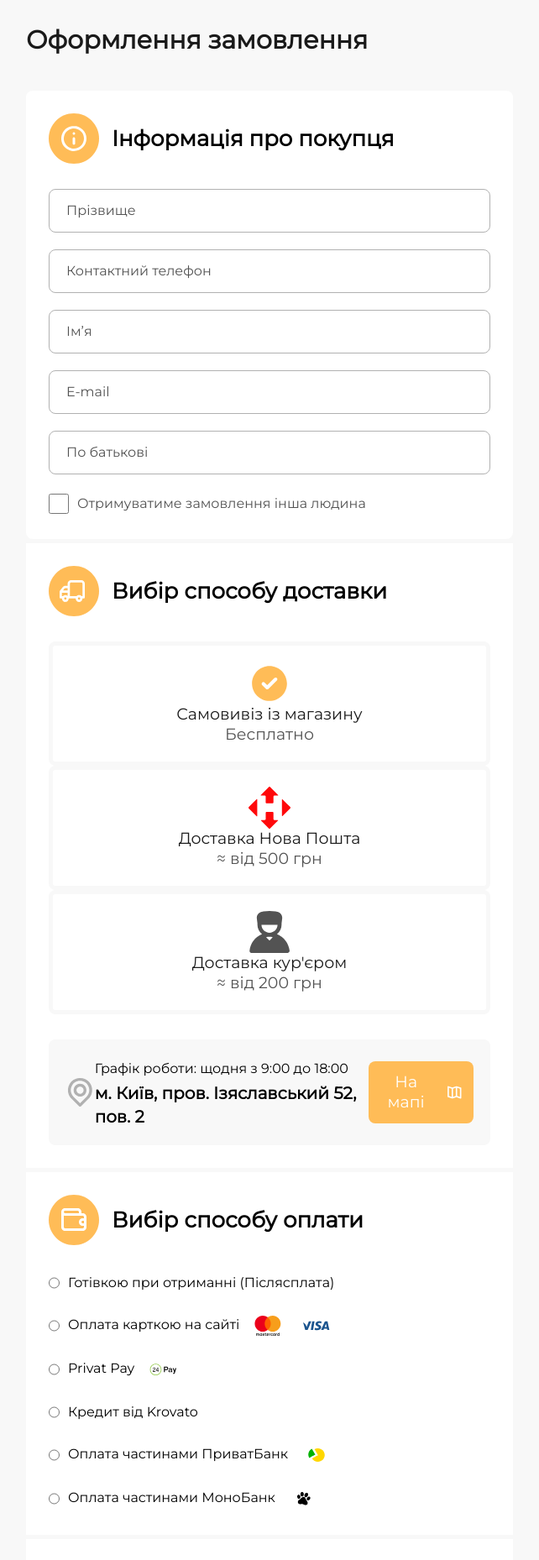
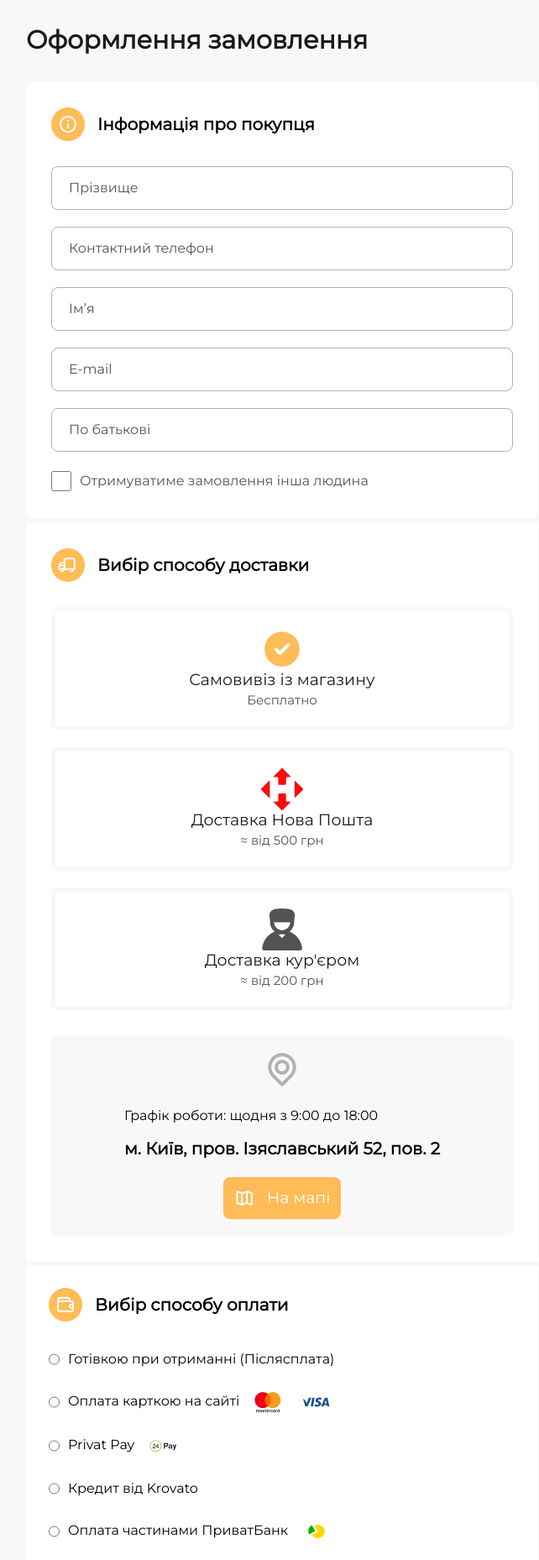
Before and after one commit to KarinaPelykh/krovato, a React (Vite) app: page /purchase in a window 1280 px wide. Shown: the part 260-2118 px from the top of the page at 84% size, without its empty margins (304-946 px from the left). Built offline with nearby package versions, Linux system fonts and the light colour scheme.

Commit message:
added:changes style

```diff
--- a/src/block-pages/about-as/InviteSection.tsx
+++ b/src/block-pages/about-as/InviteSection.tsx
@@ -1,5 +1,5 @@
 import { useTranslation } from 'react-i18next'
-import { Button } from '../../components'
+import {  Link } from '../../components'
 import { Headings } from '../../components/ui/Headings'
 
 export const InviteSection = () => {
@@ -15,12 +15,13 @@ export const InviteSection = () => {
           <p className='font-semibold mb-5 text-lg'>{t('subtitle')}</p>
           <p className='font-semibold mb-10 text-ms'>{t('description')}</p>
 
-          <Button
-            buttonClassName='py-[13px] px-5 mx-auto desktop:m-0'
+          <Link
+          to="/contact"
+           linkClassName='bg-yellow !text-white py-[13px] px-5 w-fit rounded-lg '
             iconName='arrow-1'
-            iconClassName='ml-2.5 fill-white !size-6'>
+            iconClassName='ml-2.5 !fill-white !size-6'>
             {t('button')}
-          </Button>
+          </Link>
         </article>
         <img
           src='/img-about-2.png'
--- a/src/block-pages/reviews/reviews/ReviewForm.tsx
+++ b/src/block-pages/reviews/reviews/ReviewForm.tsx
@@ -77,7 +77,7 @@ export const ReviewForm = ({ hiddenLogo }: ReviewFormProp) => {
         <input
           type='text'
           name='name'
-          value={name}
+          value={name} required
           placeholder="Ваше ім'я прізвище"
           onChange={handleName}
           className='bg-transparent border outline-none border-gray-light rounded-lg py-2.5 px-5
@@ -89,12 +89,13 @@ export const ReviewForm = ({ hiddenLogo }: ReviewFormProp) => {
           value={email}
           placeholder='E-mail'
           onChange={handleEmail}
+          required
           className='bg-transparent border outline-none border-gray-light rounded-lg py-2.5 px-5
             w-full mb-5 placeholder:text-gray'
         />
         <textarea
           name='text'
-          value={text}
+          value={text} required
           onChange={handelText}
           placeholder='Відгук'
           className='bg-transparent border outline-none border-gray-light rounded-lg py-2.5 px-5
--- a/src/block-pages/reviews/reviews/ReviewList.tsx
+++ b/src/block-pages/reviews/reviews/ReviewList.tsx
@@ -2,15 +2,15 @@ import { Card } from '../../../components/ui/Card/Card'
 
 export const ReviewList = () => (
   <ul className='flex flex-col items-center mb-[30px]'>
-    {[...Array(10)].map((_, i) => (
+    {[...Array(10)].map((_,index) => (
       <li
-        key={i}
+        key={index}
         className='mb-[30px]'>
         <Card
-          textClassName=' h-auto desktop:w-full'
+          textClassName='h-auto desktop:w-full'
           name='Іван Стедниця'
           product='Крісло для геймерів AEROCOOL EARL Steel Blue'
-          description='Покупали сыну игровое кресло в подарок. Качество супер, очень удобное и отлично поддерживает спину. В общем подарком более чем доволен) Отдельное спасибо магазину Мебельок за помощь в выборе кресла!'
+          description='Купували синові ігрове крісло в подарунок. Якість супер, дуже зручне і чудово підтримує спину. В цілому, подарунком більш ніж задоволені. Окреме спасибі магазину "Мебельок" за допомогу у виборі крісла!'
         />
       </li>
     ))}
--- a/src/components/GroceryBasket/GroceryBasket.tsx
+++ b/src/components/GroceryBasket/GroceryBasket.tsx
@@ -3,13 +3,13 @@ import { Button, Icon } from '../ui'
 import { PurchaseList } from './PurchaseList'
 
 export const GroceryBasket = () => (
-  <div className='p-[30px] bg-white rounded-lg h-fit'>
-    <div>
+  <div className='desktop:p-[30px] desktop:bg-white desktop:rounded-lg h-fit'>
+
       <p className='text-lg mb-10'>
         Ваш кошик <span className='text-yellow'>4</span>
       </p>
       <PurchaseList />
-    </div>
+
     <div
       className='flex justify-between py-[30px] border border-x-0 border-t-0 border-b-gray
         items-center bg-white'>
--- a/src/components/GroceryBasket/PurchaseList.tsx
+++ b/src/components/GroceryBasket/PurchaseList.tsx
@@ -8,9 +8,9 @@ export const PurchaseList = () => (
         border-t-0 border-b-gray-light'>
       <div>
         <img
-          className='w-[120px] h-[100px ] mb-[15px]'
+          className='w-[120px] h-[100px] mb-[15px]'
           src='/sofa.png'
-          alt=' sofa product in  basket'
+          alt='sofa product in  basket'
           width={120}
           height={100}
         />
@@ -31,7 +31,7 @@ export const PurchaseList = () => (
         </div>
       </div>
       <div className='flex flex-col'>
-        <p className='text-gray mb-1'>Розмір: 61 x 184 x 2130 мм</p>
+        <p className=' text-xs desktop:text-gray mb-1'>Розмір: 61 x 184 x 2130 мм</p>
         <Headings
           as='h3'
           className='!text-ms mb-1 !font-semibold'>
--- a/src/components/PurchaseOrder/CustomerForm.tsx
+++ b/src/components/PurchaseOrder/CustomerForm.tsx
@@ -1,11 +1,11 @@
 import { Icon } from '../ui'
 
 export const CustomerForm = () => (
-  <form>
-    <p className='mb-[30px] flex gap-[15px] text-lg items-center'>
+  <form className='bg-white p-[30px]  desktop:p-[27px] mb-[5px] rounded-lg'>
+    <p className='mb-[30px] flex gap-[15px] text-xl desktop:text-lg items-center'>
       <Icon
         name='info'
-        className='size-[60px]'
+        className='!size-10 desktop:!size-[60px]'
       />
       Інформація про покупця
     </p>
--- a/src/components/PurchaseOrder/DeliverySelection.tsx
+++ b/src/components/PurchaseOrder/DeliverySelection.tsx
@@ -1,22 +1,22 @@
 import { Button, Icon } from '../ui'
 
 export const DeliverySelection = () => (
-  <div className='bg-white p-[27px] mb-[5px]'>
-    <p className='mb-[30px] flex gap-[15px] text-lg items-center'>
+  <div className='bg-white p-[30px] desktop:p-[27px] mb-[5px]'>
+    <p className='mb-[30px] flex gap-[15px] text-xl  desktop:text-lg items-center'>
       <Icon
         name='delivery'
-        className='size-[60px]'
+        className='!size-10 desktop:!size-[60px]'
       />
       Вибір способу доставки
     </p>
-    <ul className='desktop:flex desktop:gap-[25px] mb-[30px]'>
+    <ul className='  gap-5  flex flex-col desktop:flex-row  desktop:gap-[25px] mb-[30px]'>
       <li>
         <Button
           buttonClassName='!bg-transparent !p-5 !text-black flex-col-reverse !gap-0 border-[5px] border-white-light'
           iconName='success'
           iconClassName='size-10'>
-          <span className='text-gray'>Бесплатно</span>
-          <span>Самовивіз із магазину </span>
+          <span className='  text-m text-gray'>Бесплатно</span>
+          <span className='desktop:text-ms'>Самовивіз із магазину </span>
         </Button>
       </li>
       <li>
@@ -24,8 +24,8 @@ export const DeliverySelection = () => (
           buttonClassName='!bg-transparent !p-5 !text-black flex-col-reverse !gap-0 border-[5px] border-white-light'
           iconName='new-post'
           iconClassName='size-10'>
-          <span className='text-gray'>≈ від 500 грн</span>
-          <span>Доставка Нова Пошта</span>
+          <span className='text-gray text-m '>≈ від 500 грн</span>
+          <span className='desktop:text-ms'>Доставка Нова Пошта</span>
         </Button>
       </li>
       <li>
@@ -33,22 +33,22 @@ export const DeliverySelection = () => (
           buttonClassName='!bg-transparent !p-5 !text-black flex-col-reverse !gap-0 border-[5px] border-white-light'
           iconName='courier'
           iconClassName='size-10'>
-          <span className='text-gray'>≈ від 200 грн</span>
-          <span>Доставка кур'єром</span>
+          <span className='text-gray  text-m'>≈ від 200 грн</span>
+          <span className='desktop:text-ms'>Доставка кур'єром</span>
         </Button>
       </li>
     </ul>
-    <div className='flex justify-between items-center bg-white-light p-5 rounded-lg'>
+    <div className='flex flex-col desktop:flex-row justify-between items-center bg-white-light p-5 rounded-lg'>
       <Icon
         name='destination'
-        className='!size-10'
+        className='!size-10 mb-5 desktop:m-0'
       />
       <div>
-        <p>Графік роботи: щодня з 9:00 до 18:00</p>
-        <p className='text-xl'>м. Київ, пров. Ізяславський 52, пов. 2</p>
+        <p className='mb-2.5 desktop:m-0'>Графік роботи: щодня з 9:00 до 18:00</p>
+        <p className='text-xl text-center mb-5 desktop:m-0'>м. Київ, пров. Ізяславський 52, пов. 2</p>
       </div>
       <Button
-        buttonClassName='  !w-fit'
+        buttonClassName='!w-fit !flex-row-reverse desktop:flex-row'
         iconName='map'
         iconClassName='!size-6'>
         На мапі
--- a/src/components/PurchaseOrder/Payment.tsx
+++ b/src/components/PurchaseOrder/Payment.tsx
@@ -2,10 +2,10 @@ import { Icon } from '../ui'
 
 export const Payment = () => (
   <div className='bg-white p-[27px] mb-[5px]'>
-    <p className='mb-[30px] flex gap-[15px] text-lg items-center'>
+    <p className='mb-[30px] flex gap-[15px] text-xl  desktop:text-lg items-center'>
       <Icon
         name='pay'
-        className='size-[60px]'
+        className='!size-10 desktop:!size-[60px]'
       />
       Вибір способу оплати
     </p>
--- a/src/components/PurchaseOrder/PurchaseOrder.tsx
+++ b/src/components/PurchaseOrder/PurchaseOrder.tsx
@@ -10,22 +10,21 @@ export const PurchaseOrder = () => (
     <div className='container'>
       <Headings
         as='h1'
-        className='mb-10'>
+        className='mb-[30px] desktop:mb-10'>
         Оформлення замовлення
       </Headings>
       <div className='desktop:flex desktop:justify-between'>
-        <div className='mr-[30px]'>
-          <div className='bg-white p-[27px] mb-[5px] rounded-lg'>
+        <div className=' mb-[60px] desktop:mr-[30px]'>
             <CustomerForm />
-          </div>
+
           <DeliverySelection />
           <Payment />
           <div className='bg-white p-[27px] mb-[5px]'>
             <form>
-              <p className='mb-[30px] flex gap-[15px] text-lg items-center'>
+              <p className='mb-[30px] flex gap-[15px] text-xl  desktop:text-lg items-center'>
                 <Icon
                   name='comment'
-                  className='size-[60px]'
+                  className='!size-10 desktop:!size-[60px]'
                 />
                 Коментар до замовлення
               </p>
```
